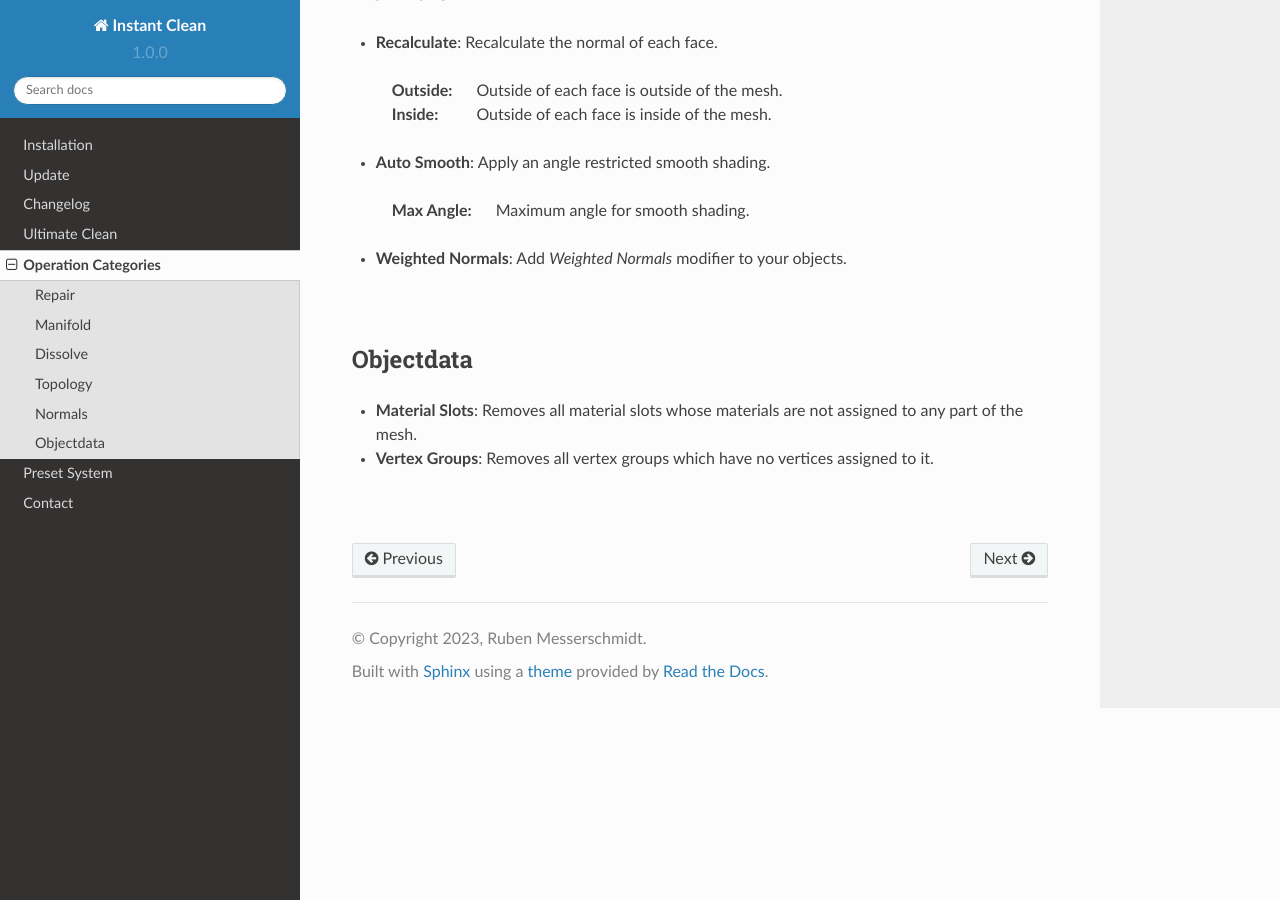
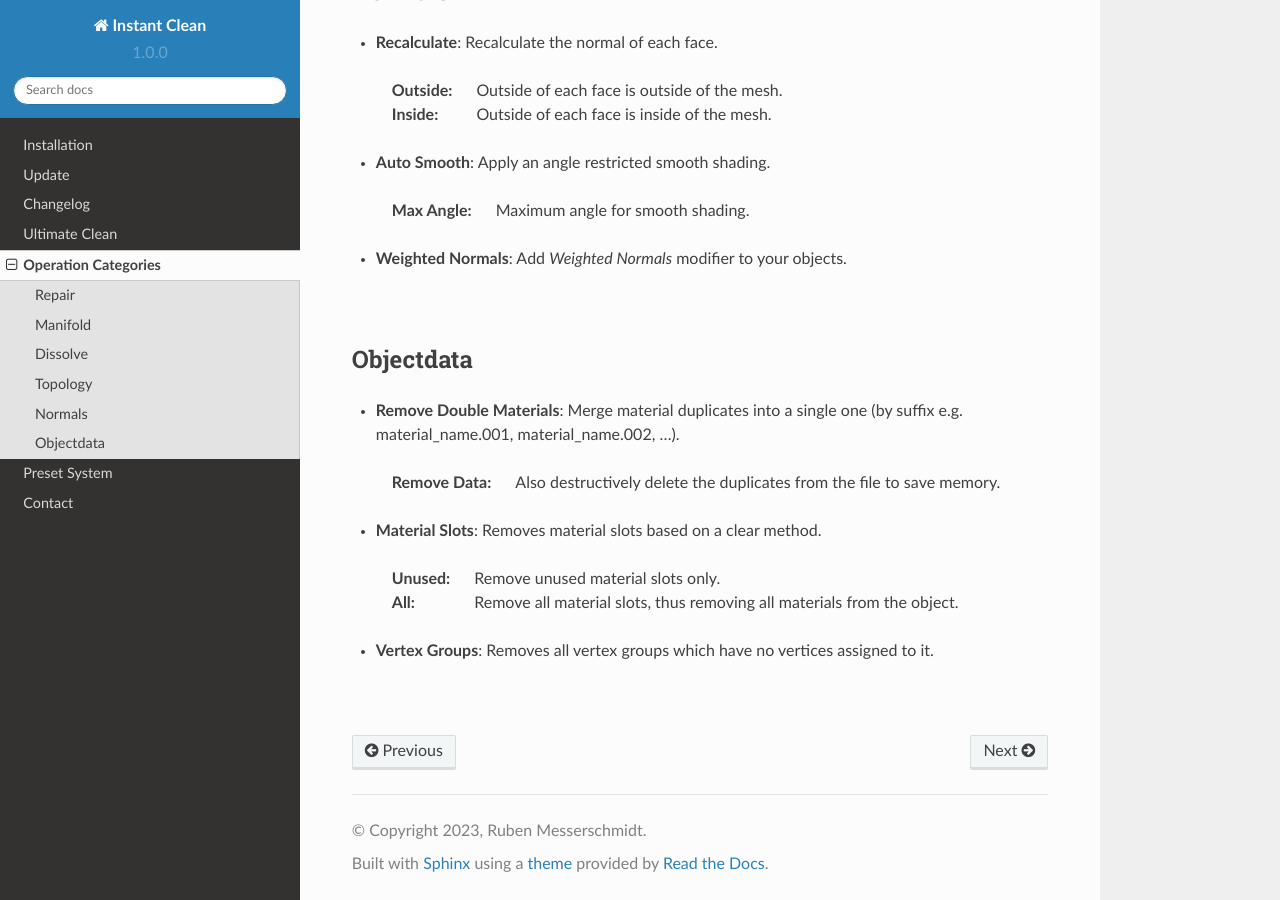
Before and after one commit to rubenmesserschmidt/Instant-Clean_docs, a Sphinx documentation site: the page built from docs/source/categories.rst, in a window 1280 px wide and 900 px high, scrolled down 2401 px. Built offline with Sphinx 7.4.7 and the Read the Docs theme 2.0.0, drawn with Linux system fonts in a browser that asks for light colours.

```diff
--- a/docs/source/categories.rst
+++ b/docs/source/categories.rst
@@ -79,6 +79,10 @@
 Objectdata
 **********
 
-* **Material Slots**: Removes all material slots whose materials are not assigned to any part of the mesh.
+* **Remove Double Materials**: Merge material duplicates into a single one (by suffix e.g. material_name.001, material_name.002, ...).
+ :Remove Data: Also destructively delete the duplicates from the file to save memory.
+* **Material Slots**: Removes material slots based on a clear method.
+ :Unused: Remove unused material slots only.
+ :All: Remove all material slots, thus removing all materials from the object.
 * **Vertex Groups**: Removes all vertex groups which have no vertices assigned to it.
 |
--- a/docs/source/changelog.rst
+++ b/docs/source/changelog.rst
@@ -8,7 +8,7 @@
 New Features
 ^^^^^^^^^^^^
 
-* **Manifold Category**: All new category containing 6 new features to make your mesh manifold, find all details :ref:`here <Manifold>`.
+* **Manifold Category**: All new category containing 6 new features to make your mesh manifold, find all details :ref:`here <Manifold>_`.
 |
 
 * **Convert to Quads Settings**: Added max face/shape angle threshold settings for better results.
```
